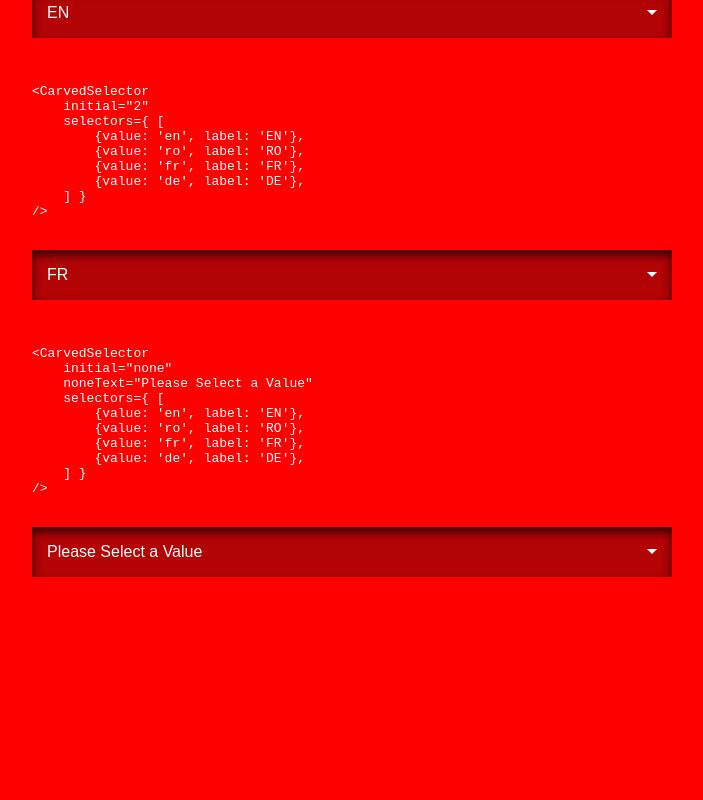
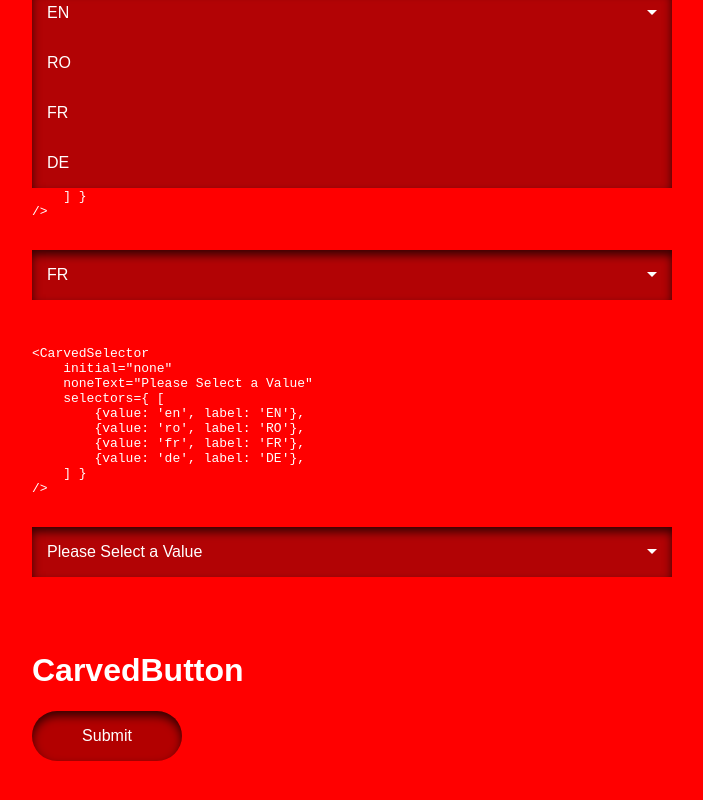
Before and after one commit to plurid/carved-ui, a React (Create React App) app: page / in a window 1280 px wide. Shown: the part 1492-2292 px from the top of the page, without its empty margins (288-991 px from the left). Before the commit the page ends 2102 px from the top, so only its background shows below. Built offline with nearby package versions, Linux system fonts and the light colour scheme.

Commit message:
dev: CarvedButton

```diff
--- a/src/examples/App.tsx
+++ b/src/examples/App.tsx
@@ -1,4 +1,5 @@
 import React from "react";
+import { CarvedButton } from "../lib";
 import { CarvedInput } from "../lib";
 import { CarvedSelector } from "../lib";
 
@@ -213,6 +214,22 @@ const App = () => (
             ] }
         />
         <br />
+
+
+
+        <br />
+        <br />
+        <h1>CarvedButton</h1>
+
+        <CarvedButton text="Submit" />
+
+
+        <br />
+        <br />
+        <br />
+        <br />
+        <br />
+        <br />
     </div>
 );
 
--- /dev/null
+++ b/src/lib/components/CarvedButton/index.tsx
@@ -0,0 +1,40 @@
+import React, { Component } from "react";
+import classNames from 'classnames/bind';
+
+import styles from './styles.module.scss';
+
+const cx = classNames.bind(styles);
+
+
+
+interface CarvedButtonProperties {
+    text: string,
+    onClick?: any,
+}
+
+interface CarvedButtonState {
+}
+
+
+class CarvedButton extends Component<CarvedButtonProperties, CarvedButtonState> {
+    constructor(props: CarvedButtonProperties) {
+        super(props);
+
+        this.state = {
+        };
+    }
+
+    render() {
+        const { text } = this.props;
+
+        return (
+            <div className={ cx(styles.carvedFormGroup) }>
+                <button className={ cx(styles.carvedButton) }>
+                    {text}
+                </button>
+            </div>
+        );
+    }
+}
+
+export default CarvedButton;
--- /dev/null
+++ b/src/lib/components/CarvedButton/styles.module.scss
@@ -0,0 +1,31 @@
+.carvedFormGroup {
+    margin-bottom: 1rem;
+}
+
+
+.carvedButton {
+    width: auto;
+    height: 50px;
+    background-color: hsla(0, 0%, 0%, 0.3);
+    box-shadow: inset 0 5px 10px 0 rgba(0, 0, 0, 0.7);
+    border: none;
+    outline: none;
+    color: white;
+    cursor: pointer;
+    user-select: none;
+    border-radius: 25px;
+    padding: 10px 15px;
+    min-width: 150px;
+    transition: box-shadow 250ms linear, color 250ms linear;
+    font-size: 16px;
+}
+
+.carvedButton:hover {
+    color: hsla(0, 0%, 100%, 0.75);
+    box-shadow: inset 0 10px 15px 0 rgba(0, 0, 0, 0.7);
+}
+
+.carvedButton:active {
+    color: hsla(0, 0%, 100%, 0.50);
+    box-shadow: inset 0 20px 20px 0 rgba(0, 0, 0, 0.7);
+}
--- a/src/lib/components/CarvedSelector/styles.module.scss
+++ b/src/lib/components/CarvedSelector/styles.module.scss
@@ -71,7 +71,7 @@
 
 .carvedSelectorItemsWrapper {
     top: 0;
-    height: 0px;
+    height: 200px;
     overflow: auto;
     transition: all 200ms linear;
     position: absolute;
--- a/src/lib/index.ts
+++ b/src/lib/index.ts
@@ -1,9 +1,11 @@
+import CarvedButton from "./components/CarvedButton";
 import CarvedInput from "./components/CarvedInput";
 import CarvedSelector from "./components/CarvedSelector";
 
 
 
 export {
+    CarvedButton,
     CarvedInput,
-    CarvedSelector
+    CarvedSelector,
 };
```
Also changed, not shown: 1 other file (tests, documents, lock files or other folders).
